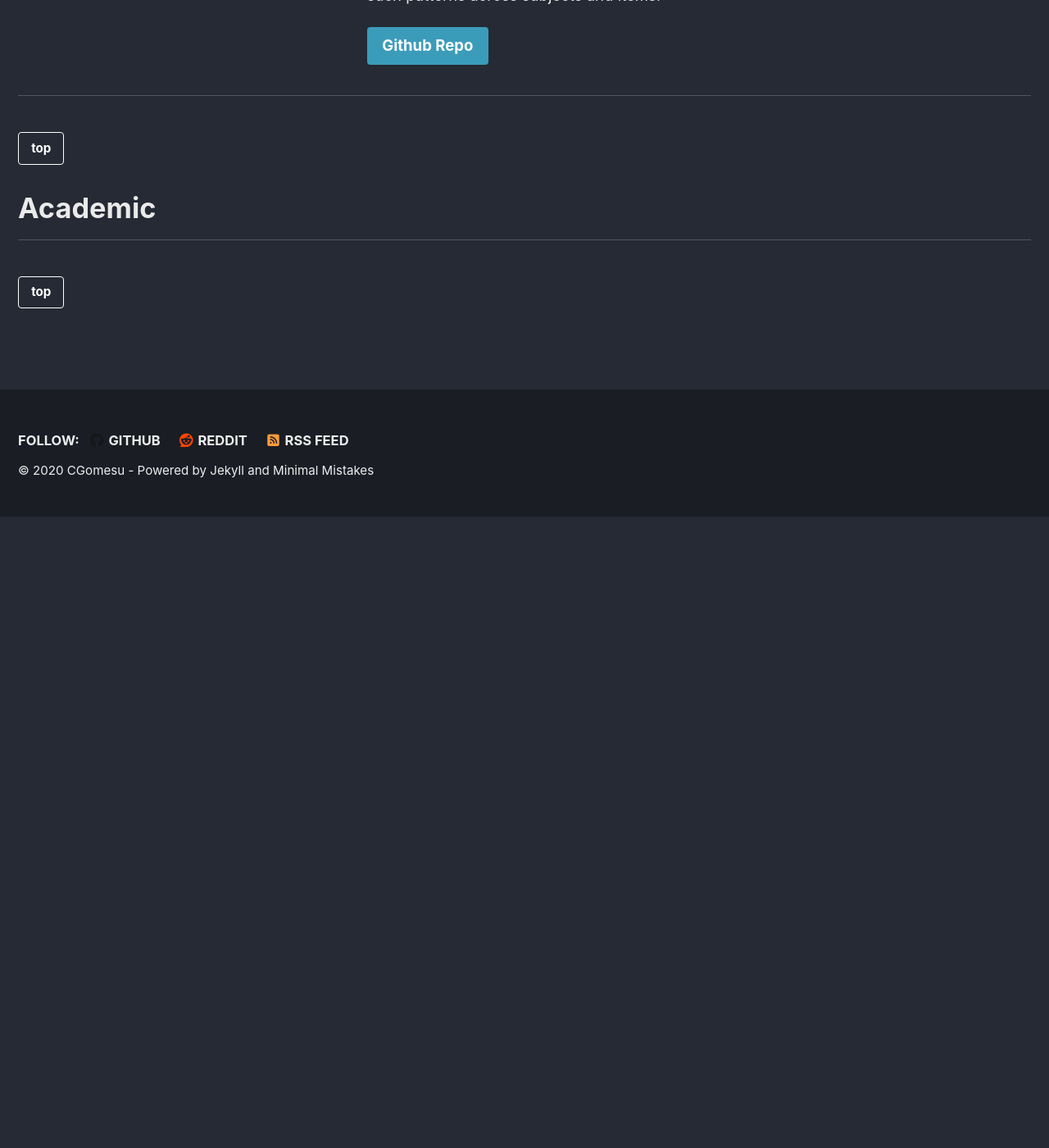
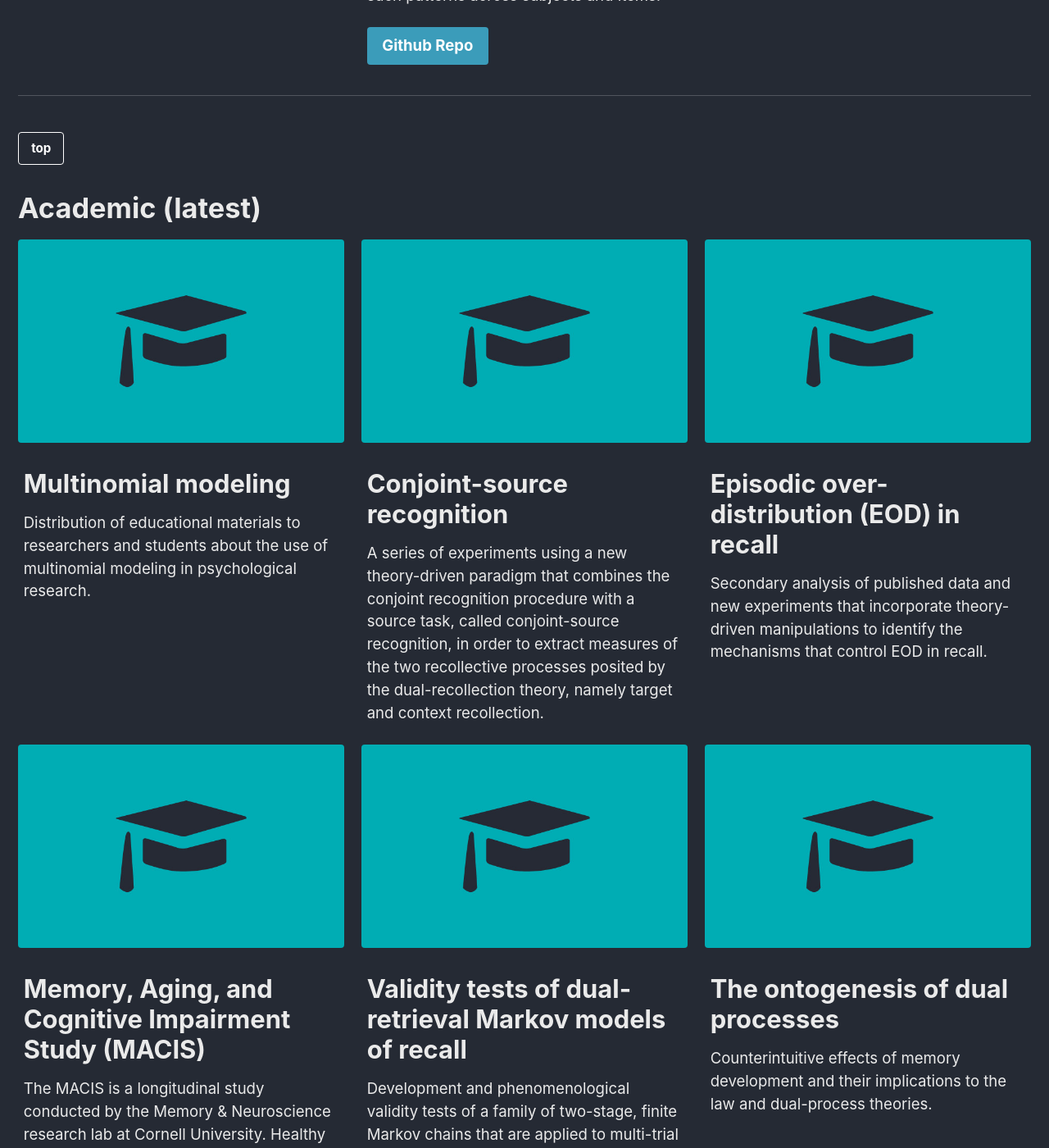
Before and after one commit to cgomesu/website, a Jekyll site: the page built from _pages/projects.md, in a window 1280 px wide and 1400 px high, scrolled down 2726 px. Shown: the whole window at 82% size. Built offline with Jekyll 4.4.1, drawn with Linux system fonts in a browser that asks for light colours; cached includes are drawn as plain includes; nearby versions of some CDN libraries; before the commit the page ends 3356 px from its top, so only the background shows below that; some of the changed text lies outside the part shown.

Commit message:
added academic projects

```diff
--- a/_pages/projects.md
+++ b/_pages/projects.md
@@ -12,8 +12,8 @@ header:
       url: "/projects/#information-technology"
     - label: "Programming"
       url: "/projects/#programming"
-    - label: "Academic"
-      url: "/projects/#academic"
+    - label: "Academic (latest)"
+      url: "/projects/#academic-latest"
 excerpt: "A selected list of past and current projects."
 it:
   - title: "NanoPi M4 mini-NAS"
@@ -59,6 +59,25 @@ programming:
     # url: ""
     btn_label: "Github Repo"
     btn_class: "btn--info"
+academic:
+  - title: "Multinomial modeling"
+    excerpt: "Distribution of educational materials to researchers and students about the use of multinomial modeling in psychological research."
+    image_path: "/assets/img/site/thumb-academic.jpg"
+  - title: "Conjoint-source recognition"
+    excerpt: "A series of experiments using a new theory-driven paradigm that combines the conjoint recognition procedure with a source task, called conjoint-source recognition, in order to extract measures of the two recollective processes posited by the dual-recollection theory, namely target and context recollection."
+    image_path: "/assets/img/site/thumb-academic.jpg"
+  - title: "Episodic over-distribution (EOD) in recall"
+    excerpt: "Secondary analysis of published data and new experiments that incorporate theory-driven manipulations to identify the mechanisms that control EOD in recall."
+    image_path: "/assets/img/site/thumb-academic.jpg"
+  - title: "Memory, Aging, and Cognitive Impairment Study (MACIS)"
+    excerpt: "The MACIS is a longitudinal study conducted by the Memory & Neuroscience research lab at Cornell University. Healthy younger and older adults receive batteries of neuropsychological tests and associative memory tasks that allow us to extract measures of retrieval processes in recall, namely direct access, reconstruction, and familiarity judgment. The purpose of the project is to pinpoint the retrieval processes that are affected/spared by healthy aging and cognitive impairment, and their relation with traditional markers of impairment."
+    image_path: "/assets/img/site/thumb-academic.jpg"
+  - title: "Validity tests of dual-retrieval Markov models of recall"
+    excerpt: "Development and phenomenological validity tests of a family of two-stage, finite Markov chains that are applied to multi-trial recall designs to obtain simple measures of recollective retrieval (direct access) and nonrecollective retrieval (reconstruction and familiarity judgment) in recall. Model-based estimates are compared to traditional methods of estimating dual processes, such as remember/know judgments, confidence ratings, and source judgments."
+    image_path: "/assets/img/site/thumb-academic.jpg"
+  - title: "The ontogenesis of dual processes"
+    excerpt: "Counterintuitive effects of memory development and their implications to the law and dual-process theories."
+    image_path: "/assets/img/site/thumb-academic.jpg"
 ---
 ***
 
@@ -72,7 +91,7 @@ programming:
 {% include feature_row id="programming" %}
 [top](#){: .btn .btn--light-outline .btn--small}
 
-# Academic
+# Academic (latest)
 
 {% include feature_row id="academic" %}
 [top](#){: .btn .btn--light-outline .btn--small}
```
Also changed, not shown: 2 other files.
